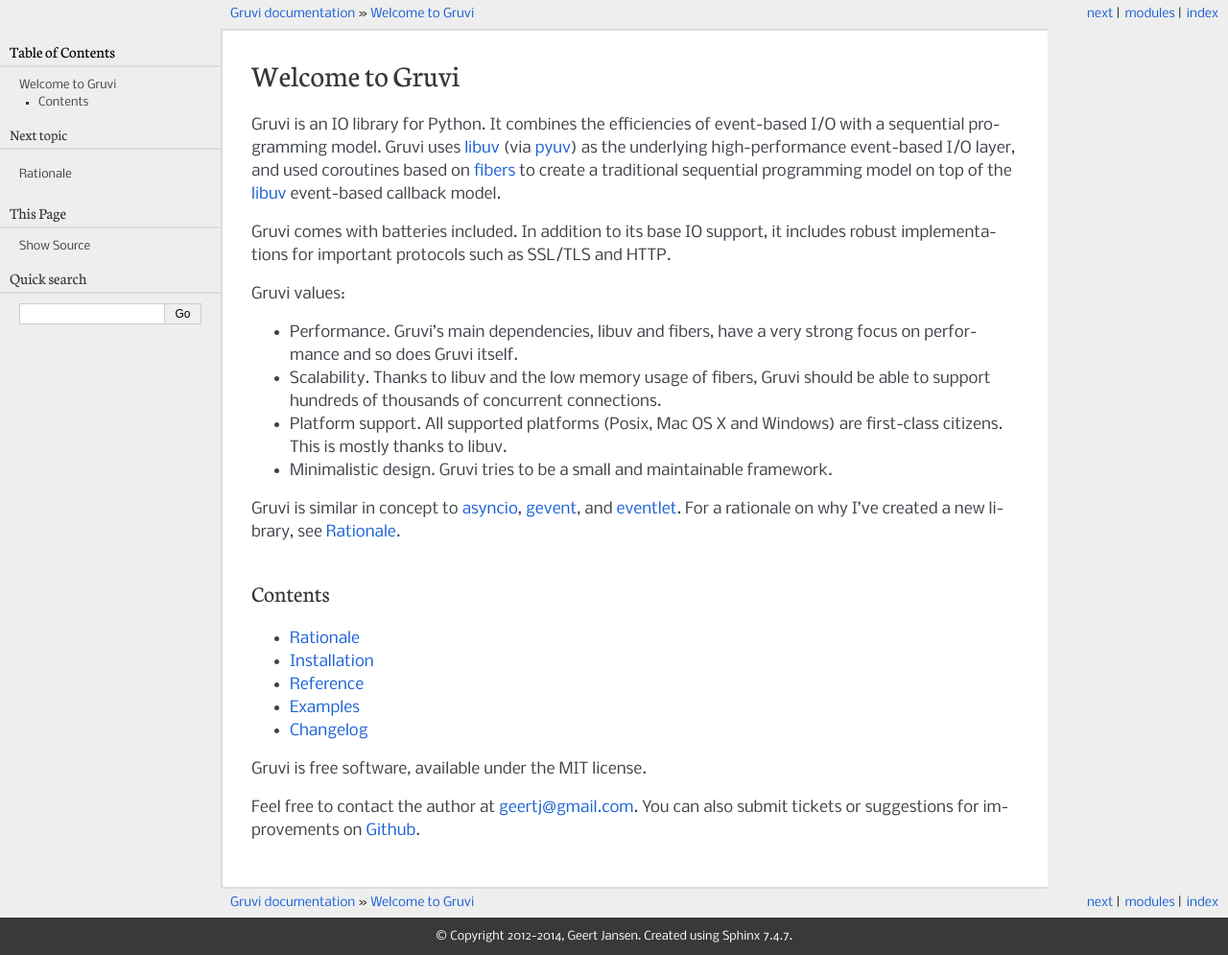
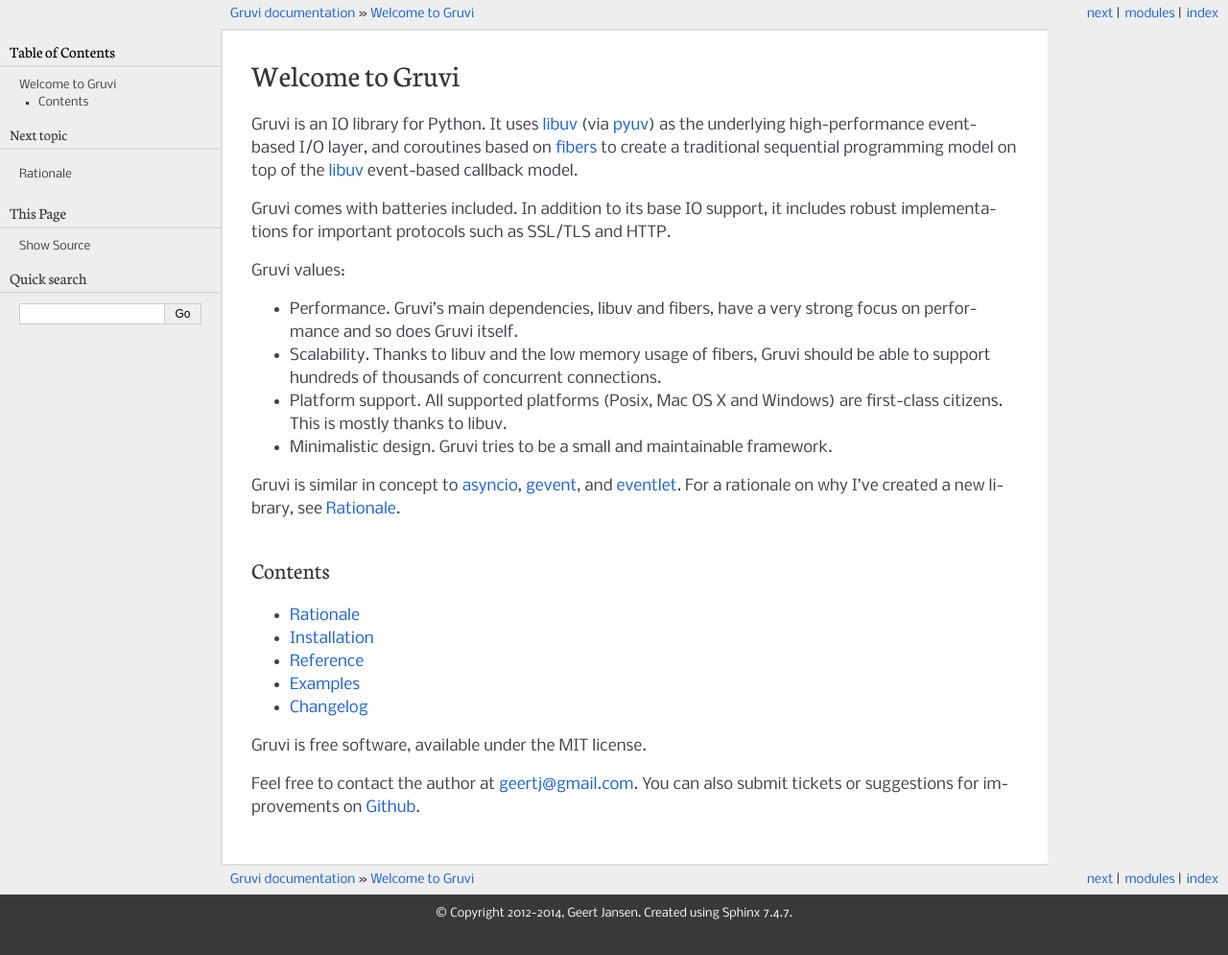
Before and after one commit to geertj/gruvi, a Sphinx documentation site: the page built from docs/index.rst, in a window 1280 px wide. Shown: the whole page at 96% size. Built offline with Sphinx 7.4.7, drawn with Linux system fonts in a browser that asks for light colours; the version number could not be read and is left out; after the commit the page ends 971 px from its top, so only the background shows below that.

Commit message:
Small tweak to description.

```diff
--- a/docs/index.rst
+++ b/docs/index.rst
@@ -4,11 +4,10 @@
 
 .. default-domain:: py
 
-Gruvi is an IO library for Python. It combines the efficiencies of event-based
-I/O with a sequential programming model. Gruvi uses libuv_ (via pyuv_) as the
-underlying high-performance event-based I/O layer, and used coroutines based on
-fibers_ to create a traditional sequential programming model on top of the
-libuv_ event-based callback model.
+Gruvi is an IO library for Python. It uses libuv_ (via pyuv_) as the underlying
+high-performance event-based I/O layer, and coroutines based on fibers_ to
+create a traditional sequential programming model on top of the libuv_
+event-based callback model.
 
 Gruvi comes with batteries included. In addition to its base IO support, it
 includes robust implementations for important protocols such as SSL/TLS and
```
Also changed, not shown: README.rst (+4 -5 lines).
